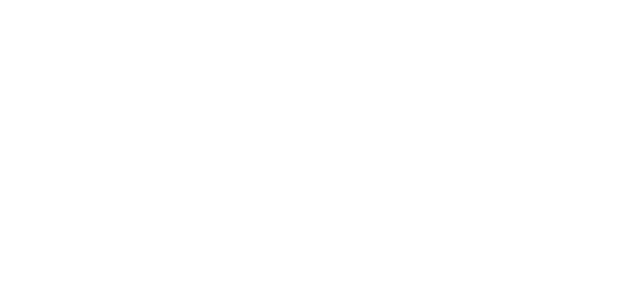
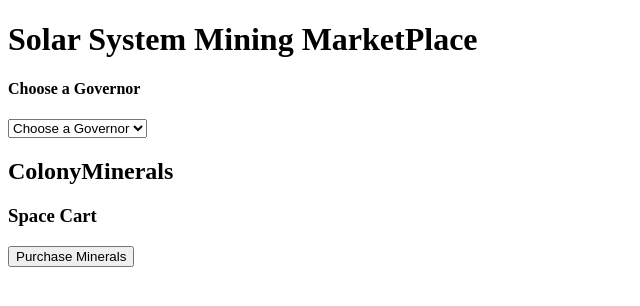
Before and after one commit to nss-day-cohort-62/Team-Star-Exomine, a plain HTML site: page index.html in a window 1280 px wide. Shown: the whole page, without its empty margins (0-640 px from the left). Drawn offline with Linux system fonts and the light colour scheme.

Commit message:
html insert begun

```diff
--- a/index.html
+++ b/index.html
@@ -4,9 +4,14 @@
     <meta charset="UTF-8">
     <meta http-equiv="X-UA-Compatible" content="IE=edge">
     <meta name="viewport" content="width=device-width, initial-scale=1.0">
+    <link href="styles/main.css" rel="stylesheet">
     <title>Exomine</title>
 </head>
 <body>
+    <main id="container">
 
+
+    </main>
+    <script type="module" src="./scripts/main.js"></script>
 </body>
 </html>
--- a/scripts/exomine.js
+++ b/scripts/exomine.js
@@ -0,0 +1,24 @@
+import { governorSelection } from "./governors.js"
+
+export const exomine = () => {
+    return `
+    <h1>Solar System Mining MarketPlace</h1>
+    <article class="filterAndColonyStatus">
+        <section class="filters">
+            ${governorSelection()}
+        </section>
+        <section class="colonyStatus">
+            <h2>ColonyMinerals</h2>
+        </section>
+    </article>
+    <article class="mineralsAndCart">
+        <section id="mineralSelection">
+
+        </section>
+        <section id="cart">
+            <h3>Space Cart</h3>
+            <button id="orderButton">Purchase Minerals</button>
+        </section>
+    </article>
+    `
+}
--- a/scripts/governors.js
+++ b/scripts/governors.js
@@ -0,0 +1,14 @@
+import { getGovernors } from "./database.js";
+
+const governors = getGovernors();
+
+
+export const governorSelection = () => {
+    let html = `<h4>Choose a Governor</h4><select class="resource" id="governorResource">
+    <option value="0">Choose a Governor</option>\n`
+    for (const governor of governors) {
+        html += `<option value="${governor.id}">${governor.name}</option>`
+    }
+    html += `</select>`
+    return html
+}
--- a/scripts/main.js
+++ b/scripts/main.js
@@ -0,0 +1,8 @@
+import { exomine } from "./exomine.js"
+
+const mainContainer = document.querySelector("#container")
+const renderAllHtml = () => {
+    mainContainer.innerHTML = exomine()
+}
+
+renderAllHtml()
```
